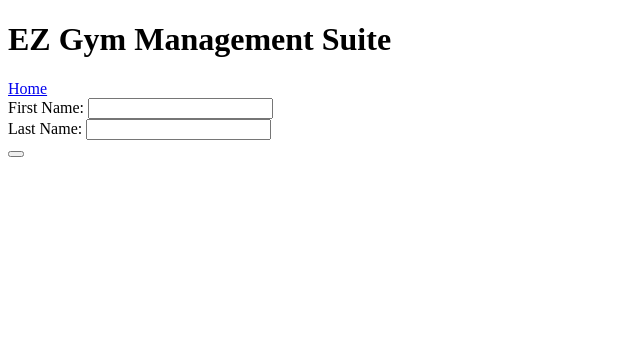
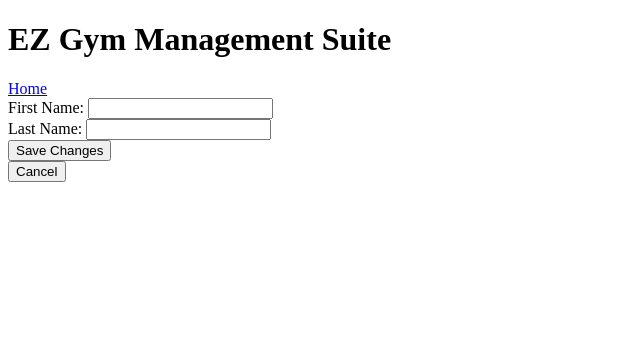
Before and after one commit to davidmacarabrown/gym_management_app, a Flask app: template templates/members/edit.html in a window 1280 px wide. Shown: the top 358 px of the page, without its empty margins (0-640 px from the left). Run offline with Flask 2, Linux system fonts and the light colour scheme; the template is opened without the code that fills it, so the values that code supplies are empty.

Commit message:
editing members working, cancel button to return without saving changes working

```diff
--- a/controllers/member_controller.py
+++ b/controllers/member_controller.py
@@ -24,7 +24,7 @@ def save():
     first_name = request.form["first_name"]
     last_name = request.form["last_name"]
     member = Member(first_name, last_name)
-    member_repository.save_member(member)
+    member_repository.update_member(member)
     return redirect("/members")
 
 @members_blueprint.route("/members/<id>/edit")
--- a/templates/members/edit.html
+++ b/templates/members/edit.html
@@ -11,8 +11,11 @@
             <input type="text" name="last_name" id="last_name" value="{{member.last_name}}">
         </div>
         <div>
-            <button type="submit"></button>
+            <button type="submit">Save Changes</button>
         </div>
+    </form>
+    <form action="/members" method="get">
+        <button type="submit">Cancel</button>
     </form>
 </div>
 {% endblock %}
```
